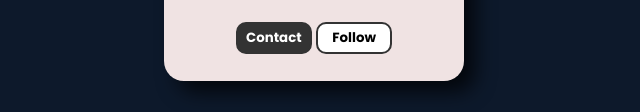
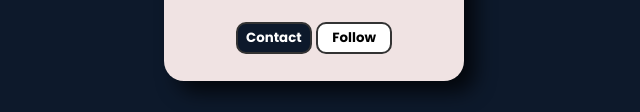
Before and after one commit to jroblesclaudio/Card-Anidado, a plain HTML site: page index.html in a window 1280 px wide. In both pictures the pointer is over the button "Contact". Shown: the part 511-623 px from the top of the page, without its empty margins (326-966 px from the left). Drawn offline with Linux system fonts and the light colour scheme.

```diff
--- a/style.css
+++ b/style.css
@@ -71,8 +71,8 @@ body{
             background-color: white;
             transition: all 0.3s ease;
             &:hover{
-                background-color: #333;
-                color: white;
+                background-color: #0D192B;
+                color: rgb(255, 255, 255);
             }
         }
 
```
